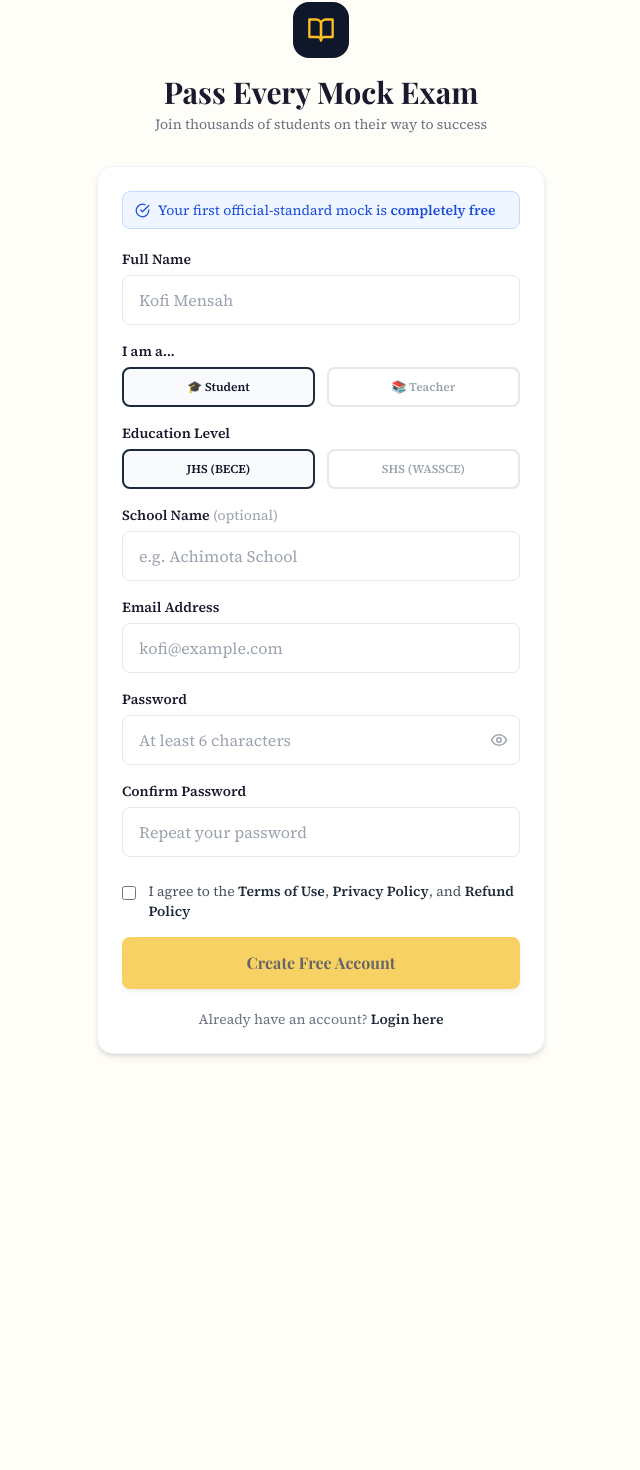
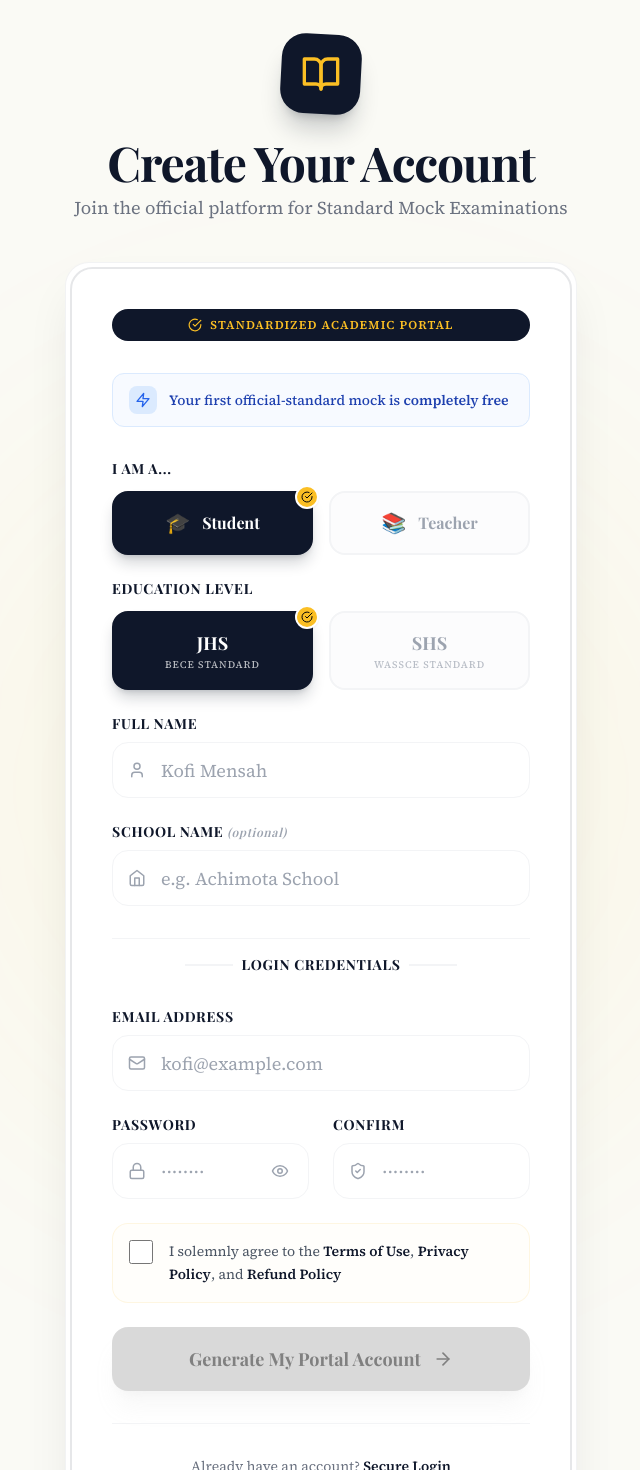
Before and after one commit to bdonkor/anystudents-bece-platform-1, a React (Vite) app: page /register in a window 1280 px wide. Shown: the part 143-1613 px from the top of the page, without its empty margins (319-959 px from the left). Before the commit the page ends 1245 px from the top, so only its background shows below. Built offline with nearby package versions, Linux system fonts and the light colour scheme; no server answers.

Commit message:
Redesign Register page with premium authoritative design and outlines

```diff
--- a/src/pages/RegisterPage.jsx
+++ b/src/pages/RegisterPage.jsx
@@ -3,7 +3,11 @@ import { Link, useNavigate } from 'react-router-dom'
 import { Helmet } from 'react-helmet-async'
 import { useAuth } from '../contexts/AuthContext'
 import Navbar from '../components/Navbar'
-import { BookOpen, Eye, EyeOff, AlertCircle, CheckCircle } from 'lucide-react'
+import {
+  BookOpen, Eye, EyeOff, AlertCircle, CheckCircle,
+  User, Home, Mail, Lock, ShieldCheck, ChevronDown,
+  Zap, ArrowRight
+} from 'lucide-react'
 
 export default function RegisterPage() {
   const { signUp } = useAuth()
@@ -64,81 +68,129 @@ export default function RegisterPage() {
   }
 
   return (
-    <div className="min-h-screen flex flex-col bg-cream">
+    <div className="min-h-screen flex flex-col bg-[#fafaf5]">
       <Helmet>
         <title>Register | Join AnyStudents for BECE & WASSCE Success</title>
         <meta name="description" content="Create your AnyStudents account today. Access official-standard BECE (JHS) and WASSCE (SHS) mock exams. Start with your first mock exam for completely free." />
         <link rel="canonical" href="https://mockexams.anystudents.com/register" />
       </Helmet>
       <Navbar />
-      <div className="flex-1 flex items-center justify-center px-4 py-12">
-        <div className="w-full max-w-md">
-          <div className="text-center mb-8">
-            <div className="w-14 h-14 bg-brand-700 rounded-2xl flex items-center justify-center mx-auto mb-4">
-              <BookOpen size={28} className="text-gold-400" />
+
+      <div className="flex-1 flex items-center justify-center px-4 py-20 relative overflow-hidden">
+        {/* Background Decorative Elements */}
+        <div className="absolute top-0 left-0 w-full h-1 bg-brand-700 no-print" />
+        <div className="absolute top-1/2 left-1/2 -translate-x-1/2 -translate-y-1/2 w-[800px] h-[800px] bg-gold-400/5 rounded-full blur-[120px] pointer-events-none" />
+
+        <div className="w-full max-w-lg relative">
+          <div className="text-center mb-10">
+            <div className="inline-flex items-center justify-center w-20 h-20 bg-brand-700 rounded-3xl shadow-xl shadow-brand-700/20 rotate-3 transform transition-transform hover:rotate-0 duration-500 mb-6">
+              <BookOpen size={40} className="text-gold-400 -rotate-3 transition-transform duration-500 hover:rotate-0" />
             </div>
-            <h1 className="font-display text-3xl font-bold text-ink mb-1">Pass Every Mock Exam</h1>
-            <p className="font-body text-gray-500 text-sm">Join thousands of students on their way to success</p>
+            <h1 className="font-display text-4xl md:text-5xl font-bold text-brand-700 mb-2 tracking-tight">
+              Create Your Account
+            </h1>
+            <p className="font-body text-gray-500 text-lg">
+              Join the official platform for Standard Mock Examinations
+            </p>
           </div>
 
-          <div className="card shadow-md">
-            {/* Free exam badge */}
-            <div className="flex items-center gap-2 bg-blue-50 border border-blue-200 rounded-lg px-3 py-2 mb-5 text-blue-700 text-sm font-body">
-              <CheckCircle size={15} />
+          {/* Premium Card with Outline Effect */}
+          <div className="bg-white rounded-3xl p-1 shadow-2xl shadow-brand-700/10 border border-brand-700/5 overflow-hidden">
+            <div className="border-2 border-brand-700/10 rounded-[1.4rem] p-8 md:p-10">
+
+              {/* Official Badge */}
+              <div className="flex items-center justify-center gap-2 bg-brand-700 text-gold-400 py-2 px-4 rounded-full text-xs font-bold uppercase tracking-widest mb-8">
+                <CheckCircle size={14} />
+                <span>Standardized Academic Portal</span>
+              </div>
+
+              {/* Free exam alert */}
+              <div className="bg-blue-50/50 border border-blue-100 rounded-xl px-4 py-3 mb-8 flex items-center gap-3 text-blue-800 text-sm font-medium">
+                <div className="p-1.5 bg-blue-100 rounded-lg">
+                  <Zap size={16} className="text-blue-600" />
+                </div>
                 <span>Your first official-standard mock is <strong>completely free</strong></span>
               </div>
 
               {error && (
-              <div className="flex items-start gap-2 bg-red-50 border border-red-200 rounded-lg p-3 mb-5 text-red-700 text-sm font-body">
-                <AlertCircle size={16} className="mt-0.5 shrink-0" />
+                <div className="flex items-start gap-3 bg-red-50 border border-red-100 rounded-xl p-4 mb-8 text-red-800 text-sm animate-shake">
+                  <AlertCircle size={18} className="mt-0.5 shrink-0 text-red-500" />
                   {error}
                 </div>
               )}
 
-            <form onSubmit={handleSubmit} className="space-y-4">
-              <div>
-                <label className="block text-sm font-semibold text-ink mb-1.5 font-body">Full Name</label>
-                <input type="text" required placeholder="Kofi Mensah" className="input-field"
-                  value={form.fullName} onChange={e => setForm({ ...form, fullName: e.target.value })} />
-              </div>
-
-              <div>
-                <label className="block text-sm font-semibold text-ink mb-1.5 font-body">I am a...</label>
-                <div className="grid grid-cols-2 gap-3">
+              <form onSubmit={handleSubmit} className="space-y-6">
+                <div className="grid grid-cols-1 md:grid-cols-2 gap-6">
+                  {/* Role Selection */}
+                  <div className="md:col-span-2">
+                    <label className="block text-sm font-bold text-brand-700 mb-3 uppercase tracking-wider font-display">I am a...</label>
+                    <div className="grid grid-cols-2 gap-4">
                       {['student', 'teacher'].map(r => (
                         <button key={r} type="button"
                           onClick={() => setForm({ ...form, role: r })}
-                      className={`py-2.5 px-4 rounded-lg border-2 text-xs font-bold font-body transition-all capitalize
+                          className={`relative py-4 px-6 rounded-2xl border-2 transition-all duration-300 flex items-center justify-center gap-3
                             ${form.role === r
-                          ? 'border-brand-600 bg-brand-50 text-brand-700'
-                          : 'border-gray-200 text-gray-400 hover:border-gray-300'}`}>
-                      {r === 'student' ? '🎓 Student' : '📚 Teacher'}
+                              ? 'border-brand-700 bg-brand-700 text-white shadow-lg shadow-brand-700/20'
+                              : 'border-gray-100 bg-gray-50/50 text-gray-400 hover:border-gray-200 hover:bg-white'}`}>
+                          <span className="text-xl">{r === 'student' ? '🎓' : '📚'}</span>
+                          <span className="font-bold font-display capitalize">{r}</span>
+                          {form.role === r && <div className="absolute -top-2 -right-2 bg-gold-400 text-brand-900 rounded-full p-1 border-2 border-white shadow-sm"><CheckCircle size={12} /></div>}
                         </button>
                       ))}
                     </div>
                   </div>
 
-              <div className="grid grid-cols-1 gap-4">
-                <div>
-                   <label className="block text-sm font-semibold text-ink mb-1.5 font-body">Education Level</label>
-                   <div className="grid grid-cols-2 gap-3">
-                    <button type="button" onClick={() => setForm({ ...form, level: 'jhs' })}
-                      className={`py-2.5 px-4 rounded-lg border-2 text-xs font-bold font-body transition-all
-                        ${form.level === 'jhs' ? 'border-brand-600 bg-brand-50 text-brand-700' : 'border-gray-200 text-gray-400'}`}>
-                        JHS (BECE)
+                  {/* Education Level */}
+                  <div className="md:col-span-2">
+                    <label className="block text-sm font-bold text-brand-700 mb-3 uppercase tracking-wider font-display">Education Level</label>
+                    <div className="grid grid-cols-2 gap-4">
+                      {['jhs', 'shs'].map(lvl => (
+                        <button key={lvl} type="button" onClick={() => setForm({ ...form, level: lvl })}
+                          className={`relative py-4 px-6 rounded-2xl border-2 transition-all duration-300 flex flex-col items-center
+                            ${form.level === lvl
+                              ? 'border-brand-700 bg-brand-700 text-white shadow-lg shadow-brand-700/20'
+                              : 'border-gray-100 bg-gray-50/50 text-gray-400 hover:border-gray-200 hover:bg-white'}`}>
+                          <span className="font-bold font-display uppercase text-lg">{lvl}</span>
+                          <span className="text-[10px] font-medium opacity-70 uppercase tracking-widest">{lvl === 'jhs' ? 'BECE Standard' : 'WASSCE Standard'}</span>
+                          {form.level === lvl && <div className="absolute -top-2 -right-2 bg-gold-400 text-brand-900 rounded-full p-1 border-2 border-white shadow-sm"><CheckCircle size={12} /></div>}
                         </button>
-                    <button type="button" onClick={() => setForm({ ...form, level: 'shs' })}
-                      className={`py-2.5 px-4 rounded-lg border-2 text-xs font-bold font-body transition-all
-                        ${form.level === 'shs' ? 'border-brand-600 bg-brand-50 text-brand-700' : 'border-gray-200 text-gray-400'}`}>
-                        SHS (WASSCE)
-                    </button>
+                      ))}
                     </div>
                   </div>
 
+                  {/* Name Input */}
+                  <div className="md:col-span-2">
+                    <label className="block text-sm font-bold text-brand-700 mb-2 uppercase tracking-wider font-display">Full Name</label>
+                    <div className="relative group">
+                      <div className="absolute inset-y-0 left-0 pl-4 flex items-center pointer-events-none text-gray-400 group-focus-within:text-brand-700 transition-colors">
+                        <User size={18} />
+                      </div>
+                      <input type="text" required placeholder="Kofi Mensah" className="input-field pl-12 h-14 !rounded-2xl border-gray-100 focus:border-brand-700 transition-all font-body text-lg"
+                        value={form.fullName} onChange={e => setForm({ ...form, fullName: e.target.value })} />
+                    </div>
+                  </div>
+
+                  {/* School Input */}
+                  <div className="md:col-span-2">
+                    <label className="block text-sm font-bold text-brand-700 mb-2 uppercase tracking-wider font-display">
+                      School Name <span className="font-normal text-gray-400 text-xs lowercase italic">(optional)</span>
+                    </label>
+                    <div className="relative group">
+                      <div className="absolute inset-y-0 left-0 pl-4 flex items-center pointer-events-none text-gray-400 group-focus-within:text-brand-700 transition-colors">
+                        <Home size={18} />
+                      </div>
+                      <input type="text" placeholder="e.g. Achimota School" className="input-field pl-12 h-14 !rounded-2xl border-gray-100 focus:border-brand-700 transition-all font-body text-lg"
+                        value={form.school} onChange={e => setForm({ ...form, school: e.target.value })} />
+                    </div>
+                  </div>
+
+                  {/* Program Selection - Highers Priority for SHS */}
                   {form.level === 'shs' && (
-                  <div className="animate-fade-down">
-                    <label className="block text-sm font-semibold text-ink mb-1.5 font-body">Academic Program</label>
-                    <select required className="input-field" value={form.program} onChange={e => setForm({ ...form, program: e.target.value })}>
+                    <div className="md:col-span-2 animate-fade-down">
+                      <label className="block text-sm font-bold text-brand-700 mb-2 uppercase tracking-wider font-display">Academic Program</label>
+                      <div className="relative">
+                        <select required className="input-field h-14 !rounded-2xl border-gray-100 focus:border-brand-700 appearance-none font-body text-lg bg-white"
+                          value={form.program} onChange={e => setForm({ ...form, program: e.target.value })}>
                           <option value="">Select your program...</option>
                           <option value="Science">General Science</option>
                           <option value="Business">Business</option>
@@ -147,62 +199,82 @@ export default function RegisterPage() {
                           <option value="Home Economics">Home Economics</option>
                           <option value="Technical">Technical/Vocational</option>
                         </select>
+                        <div className="absolute inset-y-0 right-4 flex items-center pointer-events-none text-gray-400">
+                          <ChevronDown size={20} />
+                        </div>
+                      </div>
                     </div>
                   )}
+
+                  {/* Email & Password Section */}
+                  <div className="md:col-span-2 pt-4 border-t border-gray-100 mt-2">
+                    <label className="block text-sm font-bold text-brand-700 mb-2 uppercase tracking-wider font-display text-center flex items-center justify-center gap-2">
+                      <div className="h-[2px] w-12 bg-gray-100" />
+                      Login Credentials
+                      <div className="h-[2px] w-12 bg-gray-100" />
+                    </label>
+                  </div>
+
+                  <div className="md:col-span-2">
+                    <label className="block text-sm font-bold text-brand-700 mb-2 uppercase tracking-wider font-display">Email Address</label>
+                    <div className="relative group">
+                      <div className="absolute inset-y-0 left-0 pl-4 flex items-center pointer-events-none text-gray-400 group-focus-within:text-brand-700 transition-colors">
+                        <Mail size={18} />
+                      </div>
+                      <input type="email" required placeholder="kofi@example.com" className="input-field pl-12 h-14 !rounded-2xl border-gray-100 focus:border-brand-700 font-body text-lg"
+                        value={form.email} onChange={e => setForm({ ...form, email: e.target.value })} />
+                    </div>
                   </div>
 
                   <div>
-                <label className="block text-sm font-semibold text-ink mb-1.5 font-body">
-                  School Name <span className="font-normal text-gray-400">(optional)</span>
-                </label>
-                <input type="text" placeholder="e.g. Achimota School" className="input-field"
-                  value={form.school} onChange={e => setForm({ ...form, school: e.target.value })} />
+                    <label className="block text-sm font-bold text-brand-700 mb-2 uppercase tracking-wider font-display">Password</label>
+                    <div className="relative group">
+                      <div className="absolute inset-y-0 left-0 pl-4 flex items-center pointer-events-none text-gray-400 group-focus-within:text-brand-700 transition-colors">
+                        <Lock size={18} />
                       </div>
-
-              <div>
-                <label className="block text-sm font-semibold text-ink mb-1.5 font-body">Email Address</label>
-                <input type="email" required placeholder="kofi@example.com" className="input-field"
-                  value={form.email} onChange={e => setForm({ ...form, email: e.target.value })} />
-              </div>
-
-              <div>
-                <label className="block text-sm font-semibold text-ink mb-1.5 font-body">Password</label>
-                <div className="relative">
-                  <input type={showPass ? 'text' : 'password'} required
-                    placeholder="At least 6 characters" className="input-field pr-10"
+                      <input type={showPass ? 'text' : 'password'} required placeholder="········" className="input-field pl-12 pr-12 h-14 !rounded-2xl border-gray-100 focus:border-brand-700 font-body text-lg"
                         value={form.password} onChange={e => setForm({ ...form, password: e.target.value })} />
                       <button type="button" onClick={() => setShowPass(!showPass)}
-                    className="absolute right-3 top-1/2 -translate-y-1/2 text-gray-400 hover:text-gray-600">
+                        className="absolute right-3 top-1/2 -translate-y-1/2 text-gray-400 hover:text-brand-700 transition-colors p-2">
                         {showPass ? <EyeOff size={18} /> : <Eye size={18} />}
                       </button>
                     </div>
                   </div>
 
                   <div>
-                <label className="block text-sm font-semibold text-ink mb-1.5 font-body">Confirm Password</label>
-                <input type="password" required placeholder="Repeat your password" className="input-field"
+                    <label className="block text-sm font-bold text-brand-700 mb-2 uppercase tracking-wider font-display">Confirm</label>
+                    <div className="relative group">
+                      <div className="absolute inset-y-0 left-0 pl-4 flex items-center pointer-events-none text-gray-400 group-focus-within:text-brand-700 transition-colors">
+                        <ShieldCheck size={18} />
+                      </div>
+                      <input type="password" required placeholder="········" className="input-field pl-12 h-14 !rounded-2xl border-gray-100 focus:border-brand-700 font-body text-lg"
                         value={form.confirmPassword} onChange={e => setForm({ ...form, confirmPassword: e.target.value })} />
                     </div>
+                  </div>
+                </div>
 
-              <div className="pt-2">
-                <label className="flex items-start gap-3 cursor-pointer group">
+                {/* Terms Acceptance */}
+                <div className="bg-cream/50 p-4 rounded-2xl border border-gold-500/10">
+                  <label className="flex items-start gap-4 cursor-pointer group">
+                    <div className="relative flex items-center">
                       <input
                         type="checkbox"
                         checked={acceptedTerms}
                         onChange={(e) => setAcceptedTerms(e.target.checked)}
-                    className="mt-1 w-4 h-4 text-brand-600 border-gray-300 rounded focus:ring-brand-500"
+                        className="w-6 h-6 text-brand-700 border-gray-200 rounded-lg focus:ring-brand-700 cursor-pointer transition-all"
                       />
-                  <span className="text-sm text-gray-600 font-body">
-                    I agree to the{' '}
-                    <Link to="/terms-of-use" target="_blank" className="text-brand-600 font-semibold hover:underline">
+                    </div>
+                    <span className="text-sm text-gray-600 font-body leading-relaxed">
+                      I solemnly agree to the{' '}
+                      <Link to="/terms-of-use" target="_blank" className="text-brand-700 font-bold hover:underline decoration-gold-500 underline-offset-4">
                         Terms of Use
                       </Link>
                       ,{' '}
-                    <Link to="/privacy-policy" target="_blank" className="text-brand-600 font-semibold hover:underline">
+                      <Link to="/privacy-policy" target="_blank" className="text-brand-700 font-bold hover:underline decoration-gold-500 underline-offset-4">
                         Privacy Policy
                       </Link>
                       , and{' '}
-                    <Link to="/refund-policy" target="_blank" className="text-brand-600 font-semibold hover:underline">
+                      <Link to="/refund-policy" target="_blank" className="text-brand-700 font-bold hover:underline decoration-gold-500 underline-offset-4">
                         Refund Policy
                       </Link>
                     </span>
@@ -210,17 +282,32 @@ export default function RegisterPage() {
                 </div>
 
                 <button type="submit" disabled={loading || !acceptedTerms}
-                className="btn-gold w-full justify-center py-3.5 mt-2 disabled:opacity-60 disabled:cursor-not-allowed">
+                  className="w-full bg-gold-500 text-brand-900 font-display font-bold text-lg h-16 rounded-2xl shadow-xl shadow-gold-500/20 hover:bg-[#eab308] hover:shadow-gold-500/30 active:scale-[0.98] transition-all disabled:opacity-50 disabled:grayscale disabled:cursor-not-allowed flex items-center justify-center gap-3">
                   {loading ? (
-                  <><div className="spinner !w-5 !h-5 !border-2 !border-t-brand-700" /> Creating Account...</>
-                ) : 'Create Free Account'}
+                    <><div className="spinner !w-6 !h-6 !border-3 !border-t-brand-700 !border-brand-700/20" /> Initializing Portal...</>
+                  ) : (
+                    <>
+                      <span>Generate My Portal Account</span>
+                      <ArrowRight size={20} />
+                    </>
+                  )}
                 </button>
               </form>
 
-            <p className="text-center text-sm text-gray-500 mt-5 font-body">
+              <div className="mt-8 pt-8 border-t border-gray-100 flex flex-col items-center gap-4">
+                <p className="text-sm text-gray-500 font-body">
                   Already have an account?{' '}
-              <Link to="/login" className="text-brand-600 font-semibold hover:underline">Login here</Link>
+                  <Link to="/login" className="text-brand-700 font-bold hover:underline decoration-gold-500 underline-offset-4">Secure Login</Link>
                 </p>
+
+                {/* Ghana Heritage Accent */}
+                <div className="flex gap-1.5 h-1">
+                  <div className="w-12 bg-[#CE1126] rounded-full" />
+                  <div className="w-12 bg-[#FCD116] rounded-full" />
+                  <div className="w-12 bg-[#006B3C] rounded-full" />
+                </div>
+              </div>
+            </div>
           </div>
         </div>
       </div>
```
Lines whose indentation alone changed are shown as unchanged.
